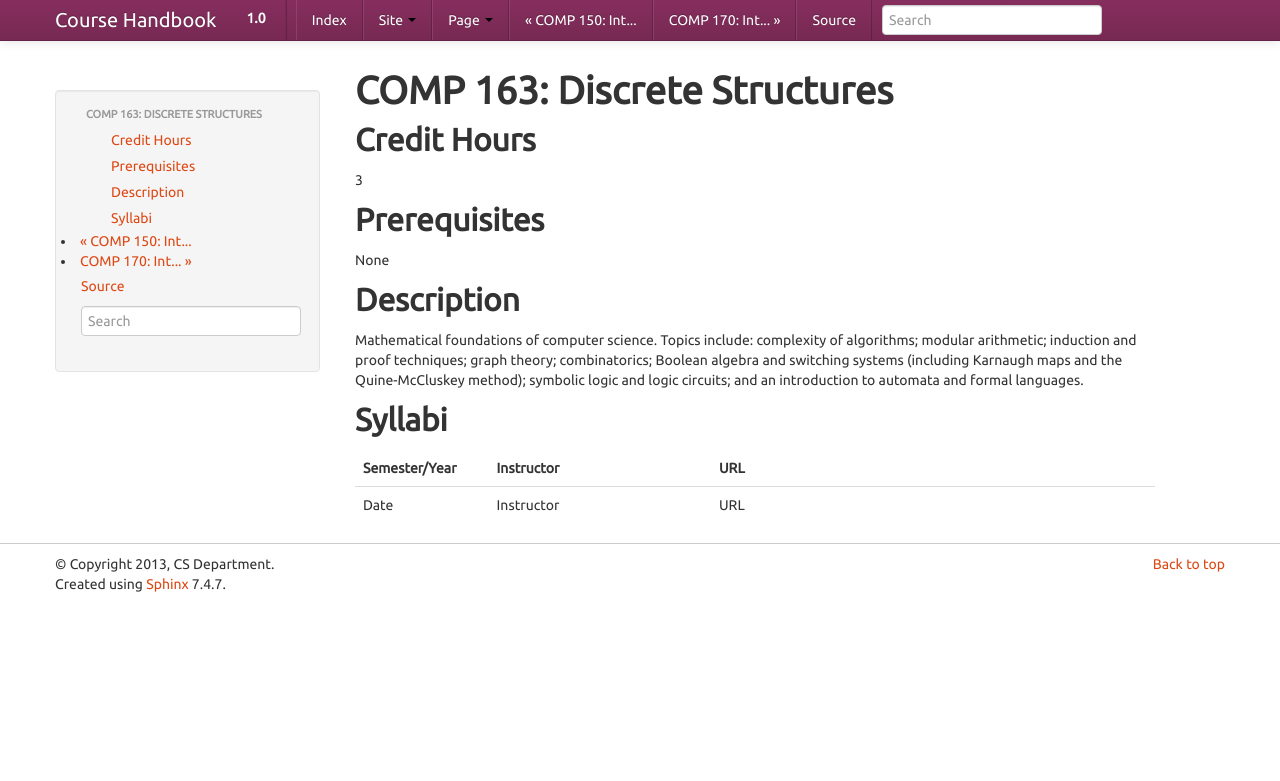
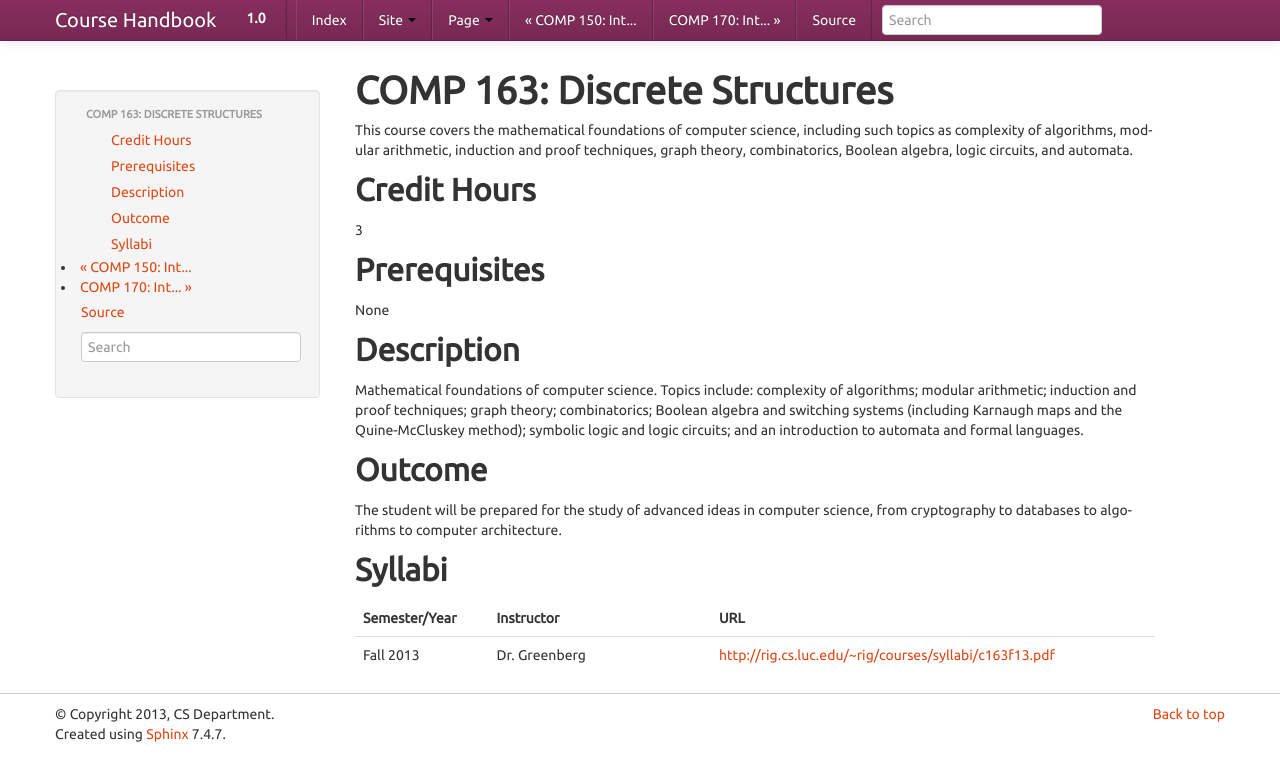
Before and after one commit to kyang5/coursedescriptions, a Sphinx documentation site: the page built from source/comp163.rst, in a window 1280 px wide. Shown: the top 781 px of the page. Built offline with Sphinx 7.4.7, drawn with Linux system fonts in a browser that asks for light colours.

Commit message:
Updated COMP 163 (and minor changes to others)

```diff
--- a/source/comp101.rst
+++ b/source/comp101.rst
@@ -11,7 +11,7 @@ Credit Hours
 Prerequisites
 ----------------
 
-none
+None
 
 Description
 --------------------
--- a/source/comp111.rst
+++ b/source/comp111.rst
@@ -11,7 +11,7 @@ Credit Hours
 Prerequisites
 ------------------------------
 
-CORE Historical Knowledge
+None
 
 
 Description
--- a/source/comp120.rst
+++ b/source/comp120.rst
@@ -16,7 +16,7 @@ Credit Hours
 Prerequisites
 ------------------------------
 
-Math 100 or equivalent
+|math100| or equivalent
 
 Description
 --------------------
--- a/source/comp163.rst
+++ b/source/comp163.rst
@@ -1,5 +1,7 @@
 COMP 163: Discrete Structures
 =============================
+
+This course covers the mathematical foundations of computer science, including such topics as complexity of algorithms, modular arithmetic, induction and proof techniques, graph theory, combinatorics, Boolean algebra, logic circuits, and automata.
 
 Credit Hours
 -----------------------
@@ -19,6 +21,11 @@ theory; combinatorics; Boolean algebra and switching systems (including
 Karnaugh maps and the Quine-McCluskey method); symbolic logic and logic
 circuits; and an introduction to automata and formal languages.
 
+Outcome
+----------------------
+
+The student will be prepared for the study of advanced ideas in computer science, from cryptography to databases to algorithms to computer architecture.
+
 Syllabi
 ----------------------
 
@@ -26,4 +33,4 @@ Syllabi
    	:header: "Semester/Year", "Instructor", "URL"
    	:widths: 15, 25, 50
 
-	"Date", "Instructor", "URL"
+	"Fall 2013", "Dr. Greenberg", "http://rig.cs.luc.edu/~rig/courses/syllabi/c163f13.pdf"
--- a/source/conf.py
+++ b/source/conf.py
@@ -17,6 +17,8 @@ import sphinx_bootstrap_theme
 # Additional definitions
 
 rst_epilog = """
+
+.. |math100| replace:: `MATH 100: Intermediate Algebra <http://luc.edu/math/academics/courses/math100/index.shtml>`__
 
 .. |math117| replace:: `MATH 117: College Algebra <http://luc.edu/math/academics/courses/math117/index.shtml>`__
 
```
